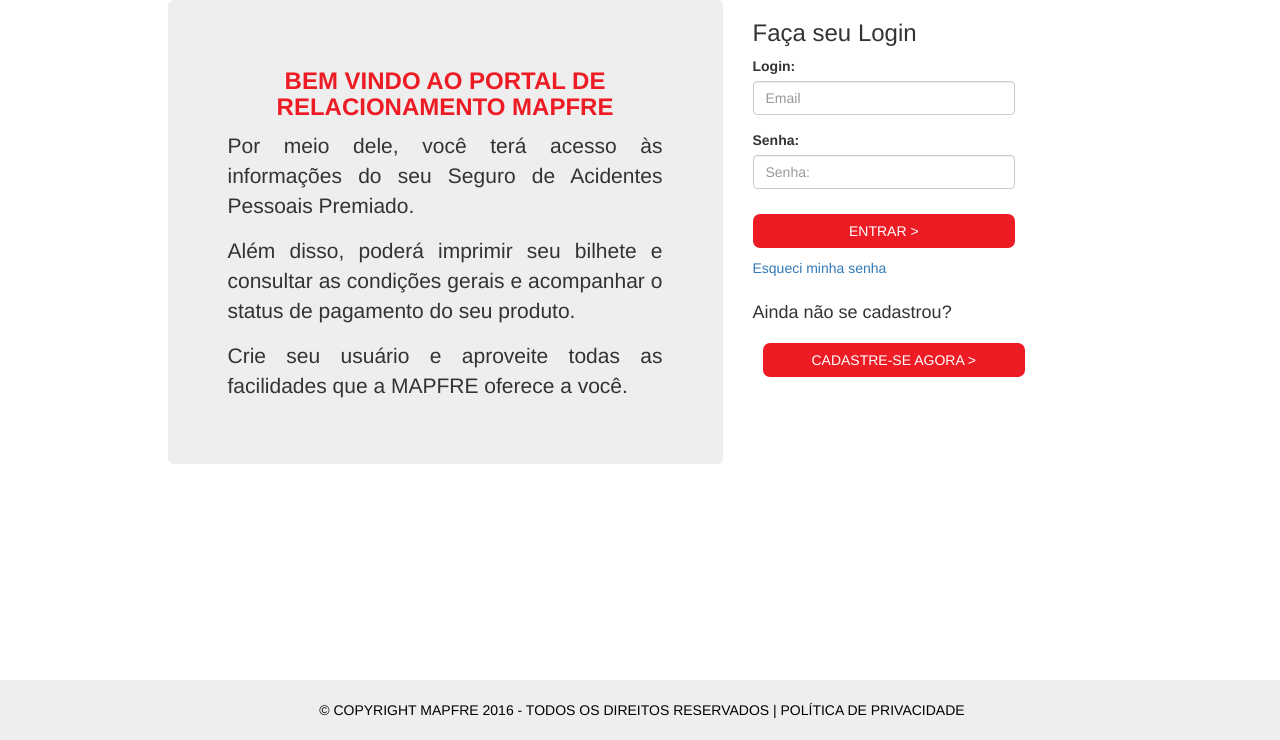
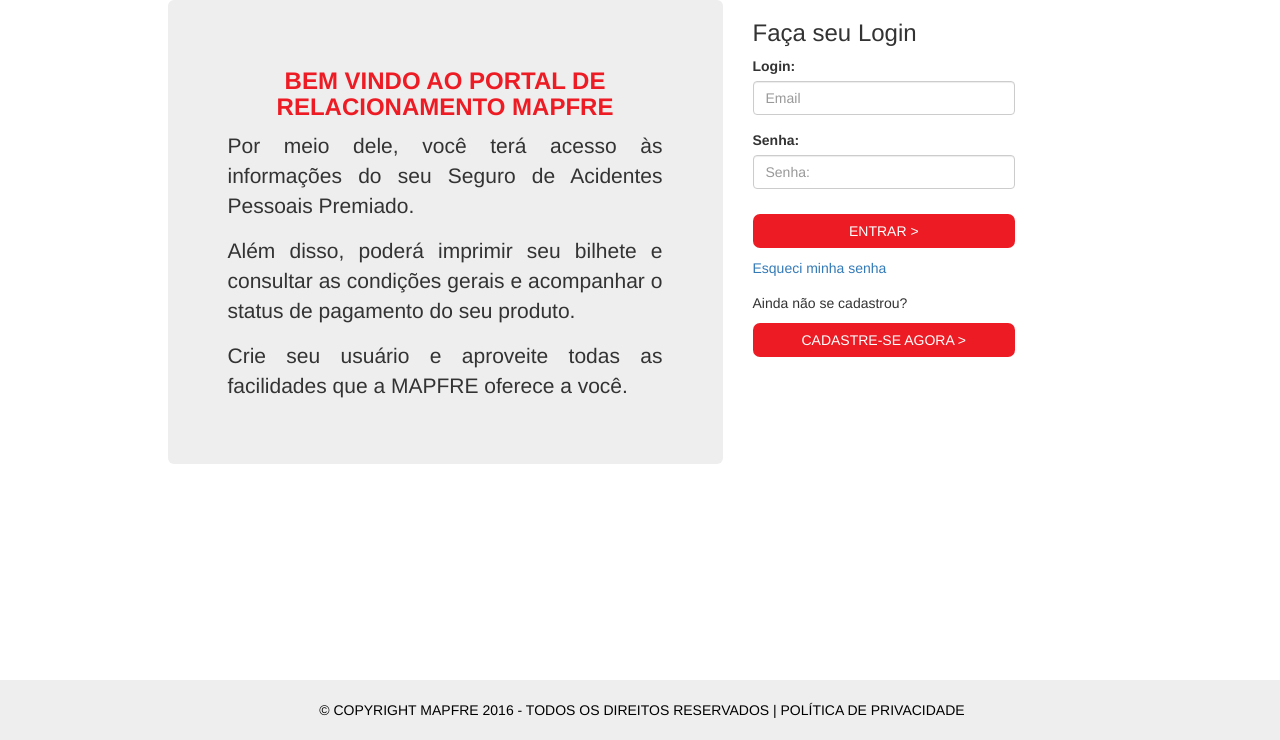
Before and after one commit to guevaralb/web, a plain HTML site: page login.html in a window 1280 px wide. Shown: the part 60-800 px from the top of the page. Drawn offline with Linux system fonts and the light colour scheme.

Commit message:
Login button aligned

```diff
--- a/login.html
+++ b/login.html
@@ -115,11 +115,10 @@
                     </div>
                 </div>
                 <div class="form-group">
+                    <span>Ainda não se cadastrou?</span>
                     <div class="btn-group btn-group-justified">
                         <div class="btn-group">
-                            <h4>Ainda não se cadastrou?</h4>
                             <button type="button" class="btn custom-button">CADASTRE-SE AGORA ></button>
-
                         </div>
                     </div>
                 </div>
```
